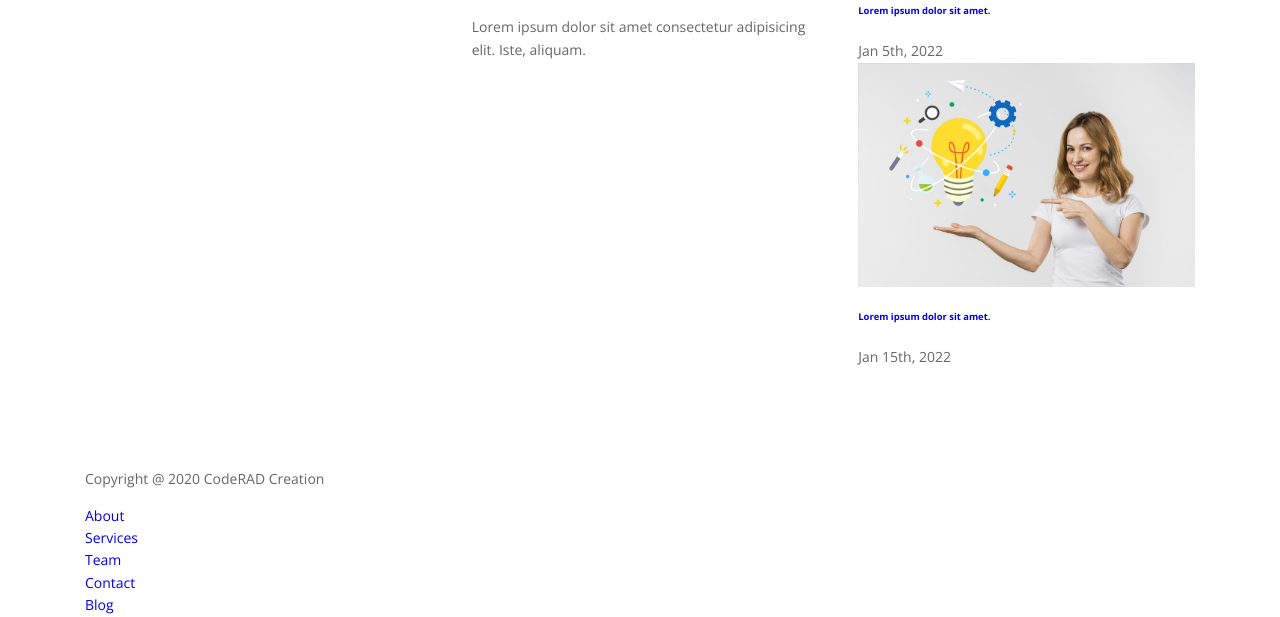
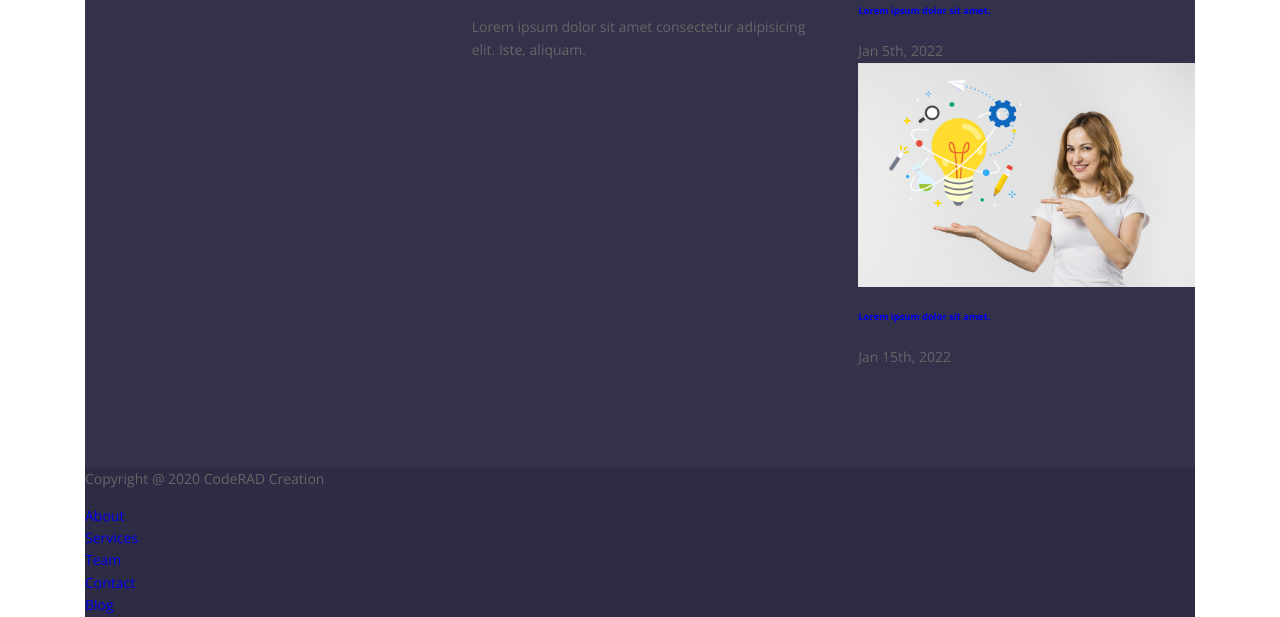
Before and after one commit to j0nky13/CodeRad, a plain HTML site: page index.html in a window 1280 px wide. Shown: the part 4691-5308 px from the top of the page. Drawn offline with nearby package versions, Linux system fonts and the light colour scheme.

Commit message:
1st commit since upload

```diff
--- a/css/default.css
+++ b/css/default.css
@@ -6,7 +6,7 @@
     --font-color-light: #b0aebe;
     --font-color-link: #57a6ff;
     --footer: #34314b;
-    --footer-base: #666;
+    --footer-base: #2e2b45;
     --contrast: rgba(246, 248, 249, 0.8);
     --success: #64ecf5;
     --danger: #ff8b8d;
--- a/css/styles.css
+++ b/css/styles.css
@@ -356,4 +356,13 @@ footer .footer-top {
     grid-template-columns: repeat(auto-fit, minmax(250px, 1fr));
     gap: var(--size-50);
     padding: var(--size-100) 0;
+
 }
+
+.footer-top {
+    background-color: var(--footer);
+}
+
+.footer-bottom {
+    background-color: var(--footer-base);
+}
```
